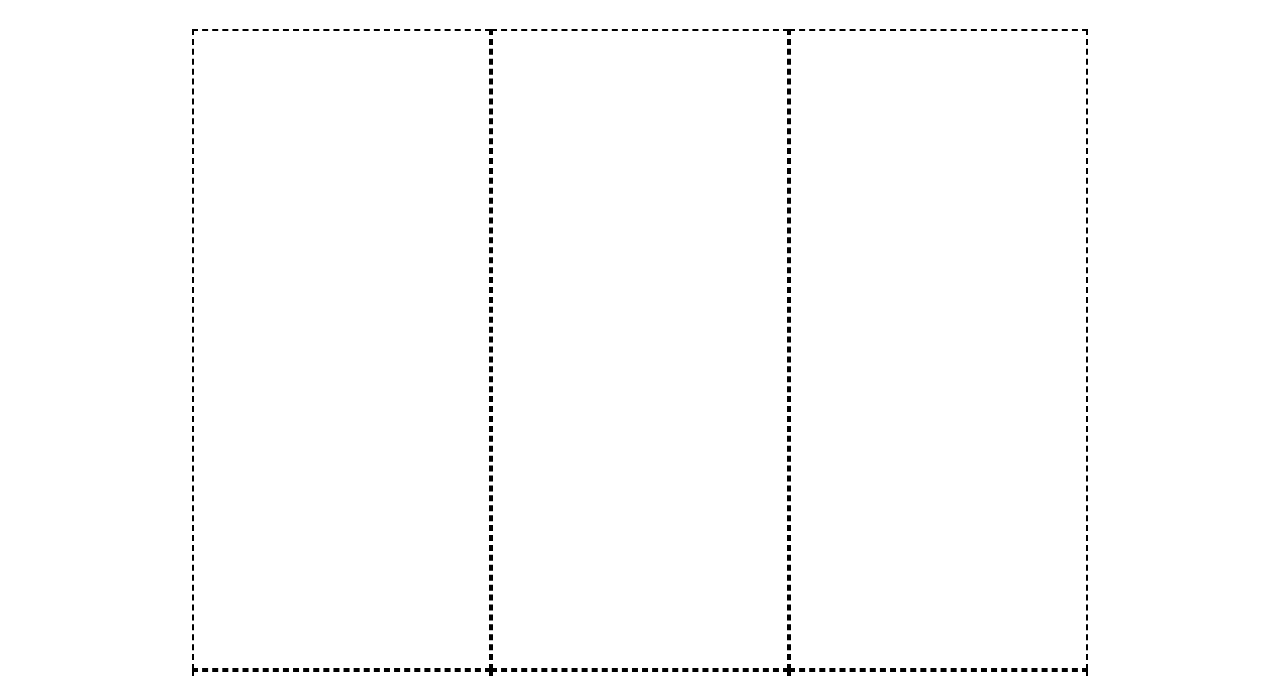
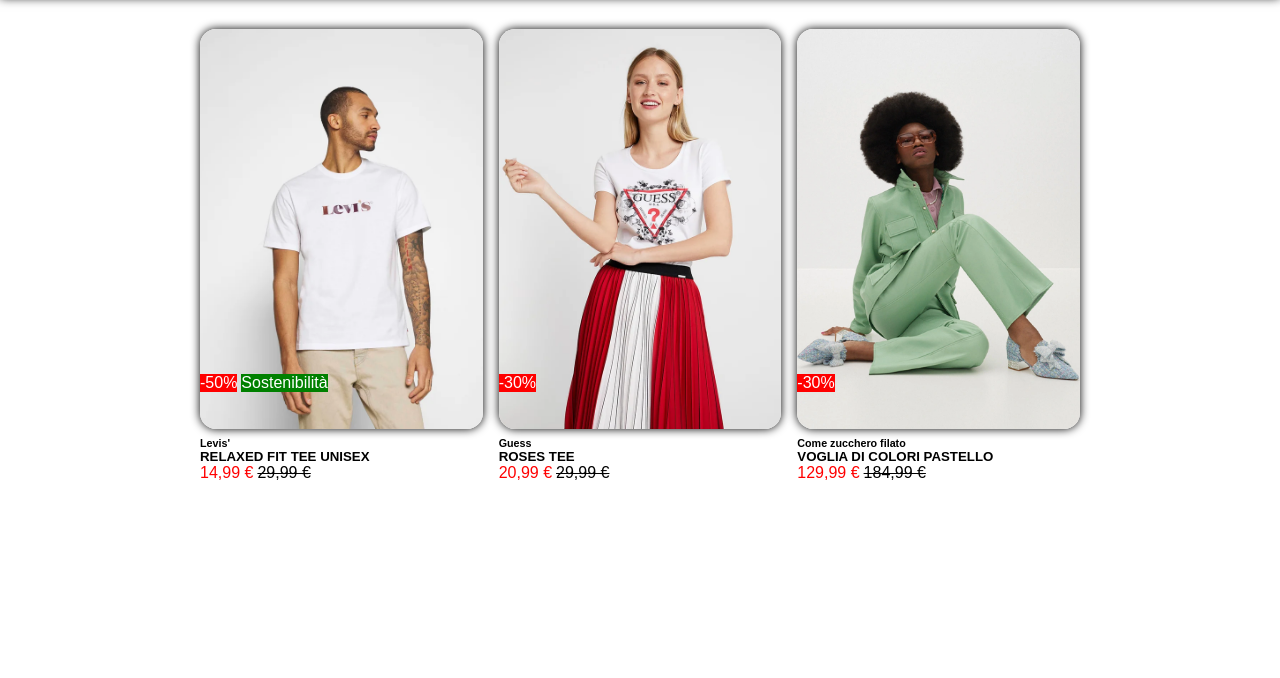
Before and after one commit to DaniloLulaj96/html-css-boolando, a plain HTML site: page index.html in a window 1280 px wide. Shown: the part 89-767 px from the top of the page. Drawn offline with Linux system fonts and the light colour scheme.

Commit message:
added "first row"

```diff
--- a/index.html
+++ b/index.html
@@ -31,21 +31,64 @@
             </div>
     </header>
     <!-- /#site_header -->
+
     <main id="site_main">
         <div class="site_main_container">
-            <div class="site_main_row">
-                <div class="first_col-4">
-                    <div class="col-4"></div>
-                    <div class="col-4"></div>
-                    <div class="col-4"></div>
+            <div class="first_row">
+                <div class="col-4">
+                    <div class="item1">
+                        <div class="cards">
+                            <div class="redcard">-50%</div>
+                            <div class="greencard">Sostenibilità</div>
+                        </div>
+                    </div>
+                    <div class="details">
+                        <h6>Levis'</h6>
+                        <h5>RELAXED FIT TEE UNISEX</h5>
+                        <div class="price">
+                            <div class="discount_price">14,99 &euro;</div>
+                            <div class="entire_price">29,99 &euro;</div>
+                        </div>
+                    </div>
                 </div>
-                <div class="second_col-4">
-                    <div class="col-4"></div>
-                    <div class="col-4"></div>
-                    <div class="col-4"></div>
+                <!--item1-->
+
+                <div class="col-4">
+                    <div class="item2">
+                        <div class="redcard">-30%</div>
+                    </div>
+                    <div class="details">
+                        <h6>Guess</h6>
+                        <h5>ROSES TEE</h5>
+                        <div class="price">
+                            <div class="discount_price">20,99 &euro;</div>
+                            <div class="entire_price">29,99 &euro;</div>
+                        </div>
+                    </div>
                 </div>
+                <!--item2-->
+
+                <div class="col-4">
+                    <div class="item3">
+                        <div class="redcard">-30%</div>
+                    </div>
+                    <div class="details">
+                        <h6>Come zucchero filato</h6>
+                        <h5>VOGLIA DI COLORI PASTELLO</h5>
+                        <div class="price">
+                            <div class="discount_price">129,99 &euro;</div>
+                            <div class="entire_price">184,99 &euro;</div>
+                        </div>
+                    </div>
+                </div>
+                <!--item3-->
+
             </div>
-        </div>
+            <div class="second_row">
+                <div class="col-4"></div>
+                <div class="col-4"></div>
+                <div class="col-4"></div>
+            </div>
     </main>
     <!-- /#site_main -->
     <footer id="site_footer">
--- a/style.css
+++ b/style.css
@@ -1,6 +1,7 @@
 *{margin: 0;
 padding: 0;
-box-sizing: border-box;}
+box-sizing: border-box;
+font-family: Arial, Helvetica, sans-serif;}
 
 :root {--orange: rgb(232, 98, 22);
 --red: rgb(255, 0, 0);
@@ -8,7 +9,8 @@ box-sizing: border-box;}
 --dark: #000000;
 --dark_footer: #1a1a1a;}
 
-#site_header{background-color: var(--orange);}
+#site_header{background-color: var(--orange);
+box-shadow: 0 0 10px;}
 
 .site_header_container{width: 70%;
 margin: auto;}
@@ -40,11 +42,55 @@ margin: auto;
 margin-top: 2rem;
 margin-bottom: 2rem;}
 
-.first_col-4, .second_col-4{display: flex;}
+.first_row, .second_row{display: flex;}
+
+.first_row{margin-bottom: 3rem;}
 
 .col-4{width: calc((100%/12)*4);
-height: 641px;
-border: #000000 2px dashed;}
+height: 400px;}
+
+.item1, .item2, .item3, .item4, .item5, .item6{margin: 0 0.5rem;
+box-shadow: 0 0 10px;
+border-radius: 1rem;
+background-size: cover;
+height: 400px;}
+
+.cards{display: flex;
+gap: 4px;}
+
+.redcard{background-color: var(--red);
+color: white;
+display: inline-block;
+position: relative;
+top: 345px;}
+
+.greencard{background-color: var(--green);
+color: white;
+display: inline-block;
+position: relative;
+top: 345px;}
+
+.details{margin-left: 0.5rem;
+margin-top: 0.5rem;}
+
+.discount_price{color: var(--red);}
+
+.price{display: flex;
+gap: 4px;}
+
+.entire_price{text-decoration: line-through;}
+
+.item1{background-image: url(./img/1.webp);}
+
+.item1:hover{background-image: url(./img/1b.webp);}  /*serve per quando si passa con il mouse sopra cambia immagine*/
+
+.item2{background-image: url(./img/2.webp);}
+
+.item2:hover{background-image: url(./img/2b.webp);} /*serve per quando si passa con il mouse sopra cambia immagine*/
+
+.item3{background-image: url(./img/3.webp);}
+
+.item3:hover{background-image: url(./img/3b.webp);} /*serve per quando si passa con il mouse sopra cambia immagine*/
 
 /*main*/
 
```
